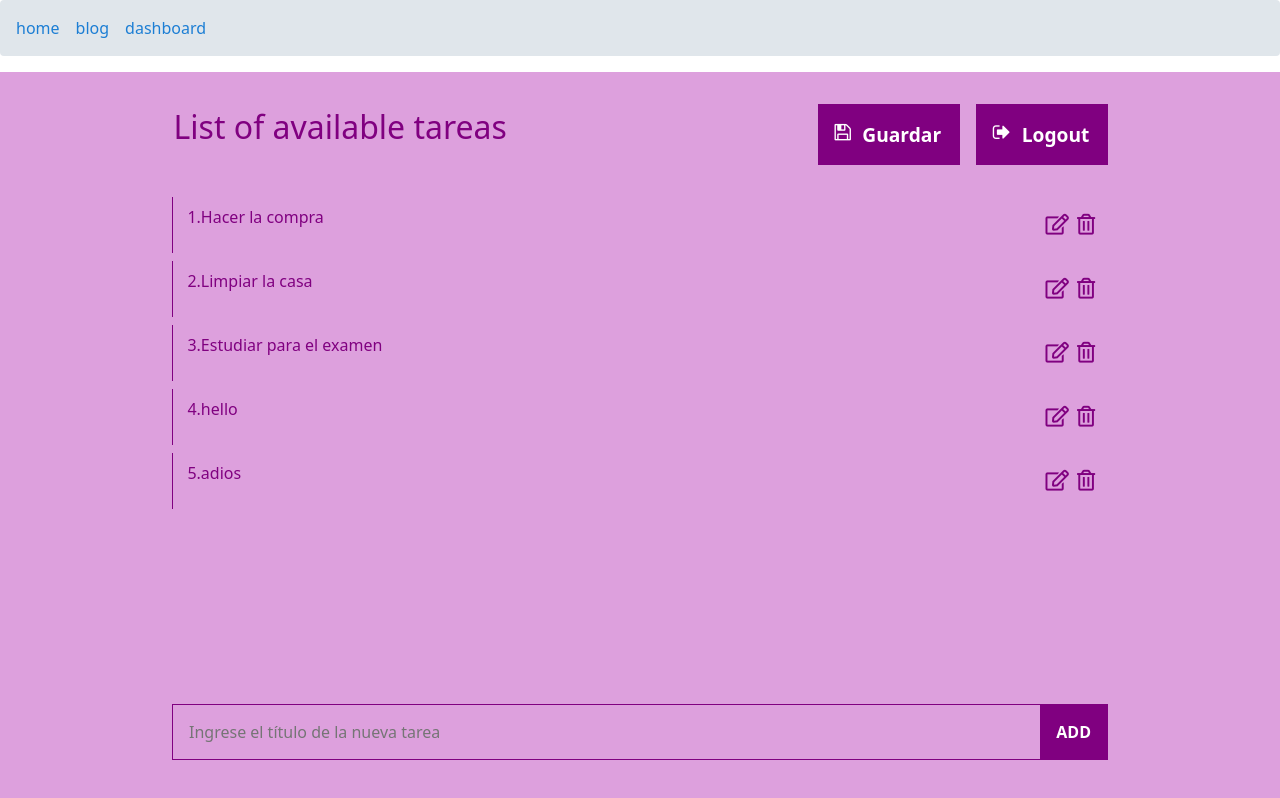
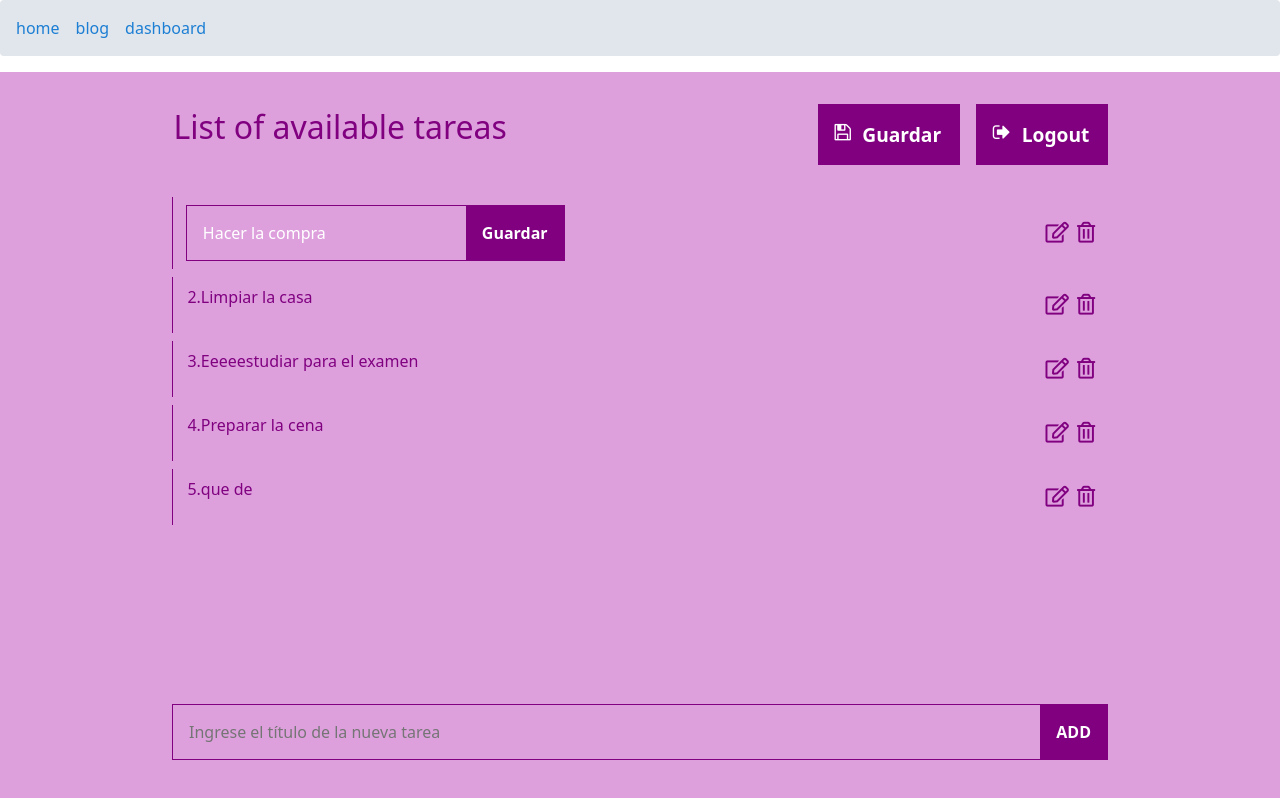
Before and after one commit to raquel-1/probando, a SvelteKit app: page /dashboard in a window 1280 px wide. Both pictures are taken after a click on the icon 1057 px from the left and 224 px from the top of the page. Shown: the top 798 px of the page. Built offline with nearby package versions, Linux system fonts and the light colour scheme; data requests are answered from the project's data file; a web font is replaced by a local one.

Commit message:
hecho update con put  **PUT (Actualizar todo el recurso)**

```diff
--- a/db.json
+++ b/db.json
@@ -1,9 +1,9 @@
 {
   "tareas": [
     {
-      "id": "1",
       "titulo": "Hacer la compra",
-      "completada": false
+      "completada": false,
+      "id": "1"
     },
     {
       "id": "2",
@@ -12,18 +12,18 @@
     },
     {
       "id": "3",
-      "titulo": "Estudiar para el examen",
+      "titulo": "Eeeeestudiar para el examen",
       "completada": false
     },
     {
-      "id": "4",
-      "titulo": "hello",
+      "id": "14",
+      "titulo": "Preparar la cena",
       "completada": false
     },
     {
-      "id": "5",
-      "titulo": "adios",
-      "completada": false
+      "titulo": "que de",
+      "completada": false,
+      "id": "15"
     }
   ]
 }
--- a/src/routes/dashboard/+page.svelte
+++ b/src/routes/dashboard/+page.svelte
@@ -3,15 +3,19 @@
 //39:20 / 1:20:46
 //https://www.youtube.com/watch?v=TIbL0VOE900
 
-import { addTask, deleteTask } from './api.js';
+import { addTask, deleteTask, patchTask, putTask } from './api.js';
 
 export let data;
-console.log(data);
-console.log(data);
 
 
 
 let nuevoTitulo = '';
+let editingTaskId = null;
+
+async function idEditar(taskId) {
+    editingTaskId = taskId;
+}
+
 
 async function addSubmit(event) {
     event.preventDefault();
@@ -33,13 +37,43 @@ async function eliminarTarea(taskId) {
         // Si la tarea se eliminó correctamente, actualiza los datos de las tareas
         // Aquí puedes recargar los datos de las tareas o actualizar el estado de tu componente según sea necesario
         console.log('Tarea eliminada correctamente');
-        // Recargar la página después de agregar la tarea
+        // Recargar la página después de eliminar la tarea
         location.reload();
       } else {
         console.error('Error al eliminar la tarea');
       }
     } catch (error) {
       console.error('Error al eliminar la tarea:', error);
+    }
+}
+
+async function editarTarea(taskId, updatedTask) {
+    try {
+        const updated = await patchTask(taskId, updatedTask); // Utilizar patchTask para actualizar parcialmente la tarea
+        console.log('Tarea actualizada:', updated);
+        // Aquí puedes realizar otras acciones después de la actualización, como recargar los datos o actualizar el estado
+    } catch (error) {
+        console.error('Error al editar la tarea:', error);
+    }
+}
+
+async function guardarEdicion(event, taskId, updatedTask) {
+    event.preventDefault();
+    try {
+        // Verificar si el campo completada existe en updatedTask
+        if (!updatedTask.hasOwnProperty('completada')) {
+            // Si no existe, agregarlo con el valor false
+            updatedTask.completada = false;
+        }
+
+        // Enviar la solicitud al servidor para actualizar la tarea
+        const updated = await putTask(taskId, updatedTask);
+
+        console.log('Tarea actualizada:', updated);
+        editingTaskId = null;
+        location.reload();
+    } catch (error) {
+        console.error('Error al guardar la edición de la tarea:', error);
     }
 }
 
@@ -66,13 +100,22 @@ async function eliminarTarea(taskId) {
         {/if}
         {#each data.tareas as todo, index}
             <div class="todo">
-                <p id="todoItem-${index}">{index +1}.{todo.titulo}</p>
+                {#if editingTaskId === todo.id}
+                    <form on:submit={(e) => e.preventDefault()} class="enterTodo">
+                        <input type="text" bind:value={todo.titulo}>
+                        <button type="button" on:click={() => guardarEdicion(event, todo.id, { titulo: todo.titulo })}>Guardar</button>
+                    </form>
+                {:else}
+                    <p id="todoItem-{todo.id}" onclick={() => editingTaskId = todo.id}>{index + 1}.{todo.titulo}</p>
+                {/if}
+
                 <div class="acciones">
-                    <i class="far fa-edit"></i>
+                    <i class="far fa-edit"on:click={() => idEditar(todo.id)}></i>
                     <i class="far fa-trash-alt" on:click={() => eliminarTarea(todo.id)}></i>
                 </div>
             </div>
         {/each}
+
     </main>
 
     <!-- Formulario para agregar una nueva tarea -->
--- a/src/routes/dashboard/api.js
+++ b/src/routes/dashboard/api.js
@@ -56,3 +56,45 @@ export async function deleteTask(taskId) {
         throw new Error('Error al procesar la solicitud: ' + error.message);
     }
 }
+
+// Función para actualizar una tarea en el servidor utilizando el método PATCH
+export async function patchTask(taskId, updates) {
+    try {
+        const response = await fetch(`${baseURL}/tareas/${taskId}`, {
+            method: 'PATCH',
+            headers: {
+                'Content-Type': 'application/json'
+            },
+            body: JSON.stringify(updates)
+        });
+
+        if (!response.ok) {
+            throw new Error('Error al actualizar la tarea');
+        }
+
+        return await response.json();
+    } catch (error) {
+        throw new Error('Error al procesar la solicitud: ' + error.message);
+    }
+}
+
+// Función para actualizar una tarea en el servidor utilizando el método PUT
+export async function putTask(taskId, updatedTask) {
+    try {
+        const response = await fetch(`${baseURL}/tareas/${taskId}`, {
+            method: 'PUT',
+            headers: {
+                'Content-Type': 'application/json'
+            },
+            body: JSON.stringify(updatedTask)
+        });
+
+        if (!response.ok) {
+            throw new Error('Error al actualizar la tarea');
+        }
+
+        return await response.json();
+    } catch (error) {
+        throw new Error('Error al procesar la solicitud: ' + error.message);
+    }
+}
```
Lines whose indentation alone changed are shown as unchanged.
